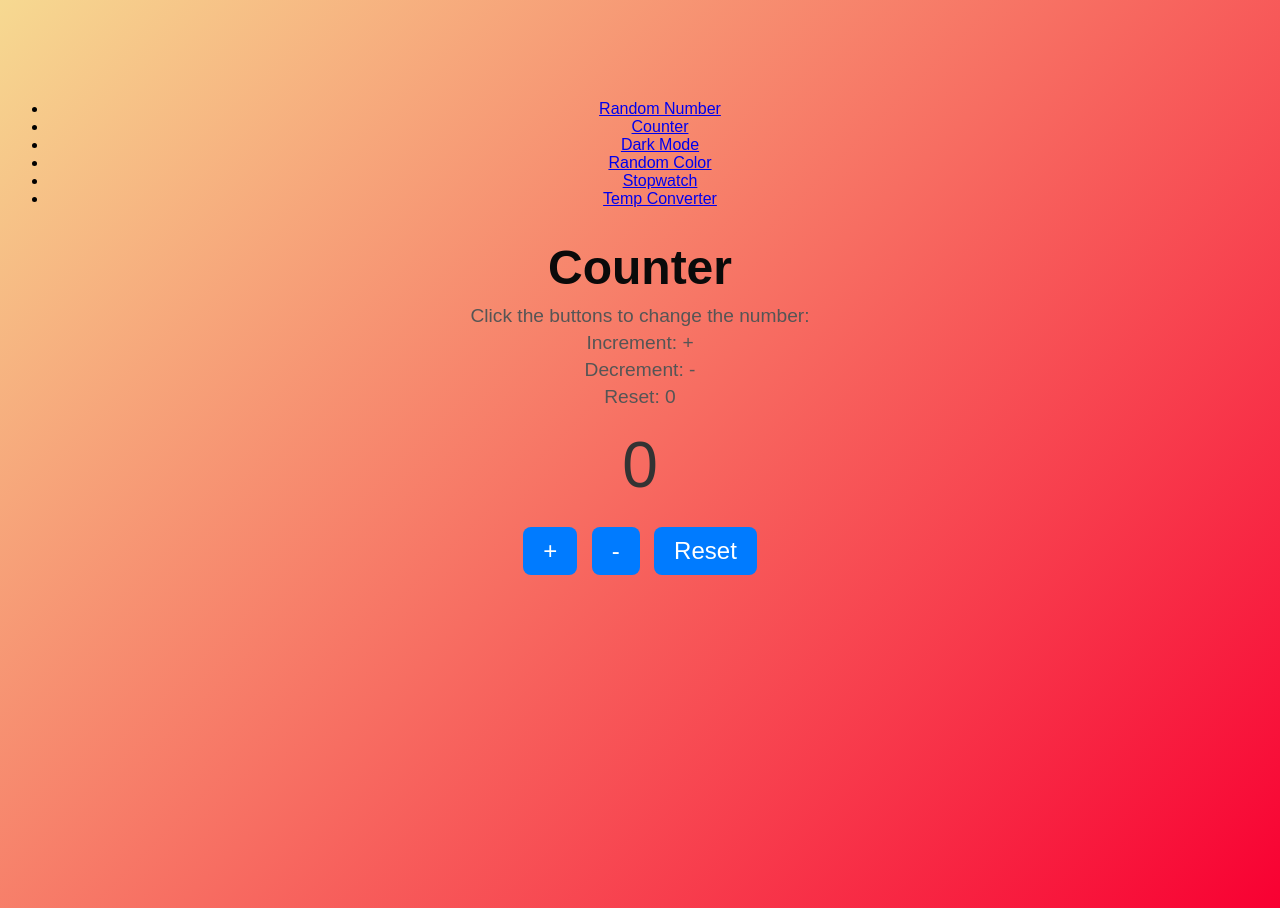
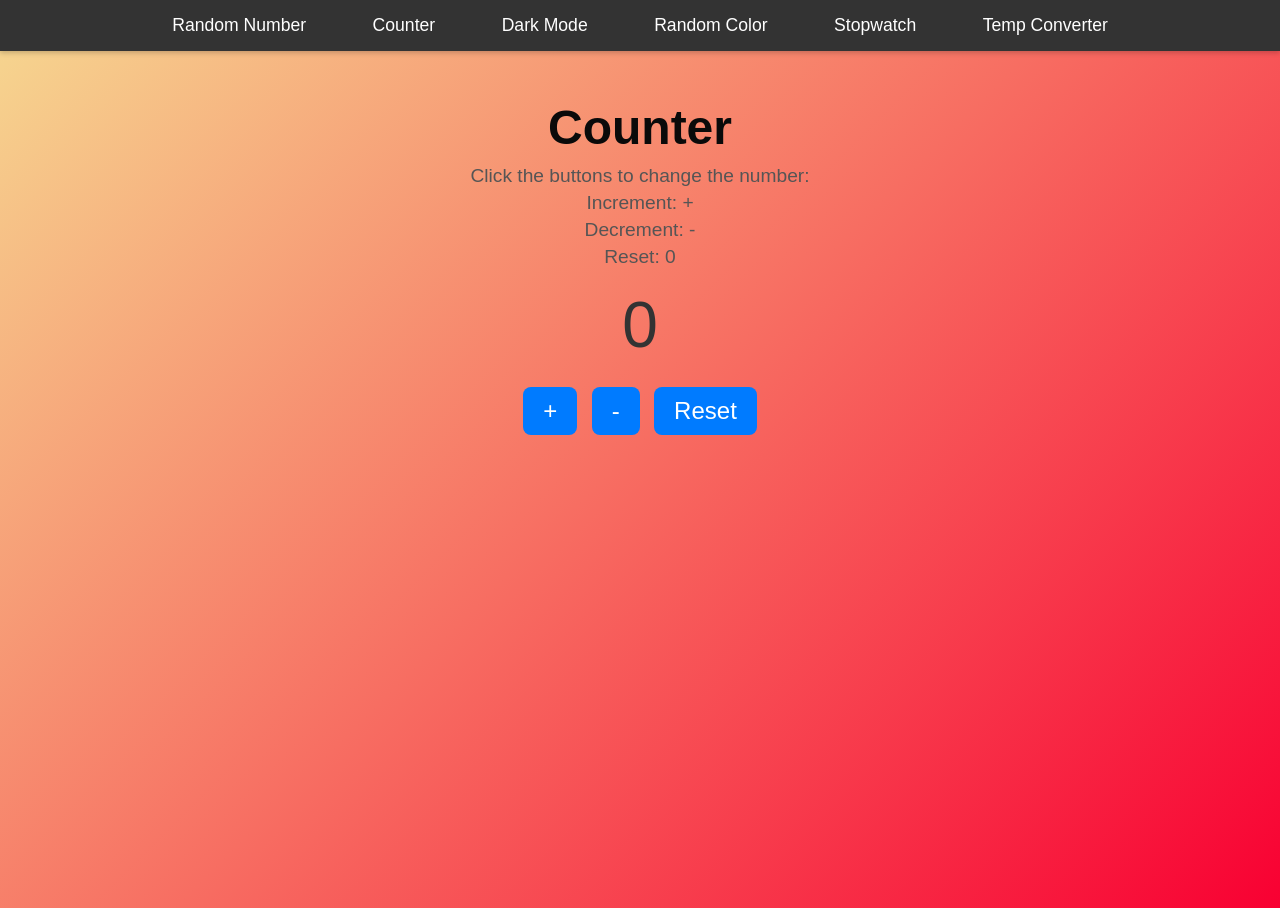
Before and after one commit to Priyankashine/Task-3, a plain HTML site: page Count.html in a window 1280 px wide. Drawn offline with Linux system fonts and the light colour scheme.

Commit message:
changed nav

```diff
--- a/Count.html
+++ b/Count.html
@@ -36,6 +36,42 @@
             margin: 20px 0;
             color: #333;
         }
+                /* Navigation Bar Styles */
+        nav {
+            background-color: #333;
+            width: 100%;
+            padding: 15px 0;
+            position: absolute; /* Fixes nav to the top */
+            top: 0;
+            left: 0;
+            z-index: 1000;
+            box-shadow: 0 2px 5px rgba(0,0,0,0.2);
+        }
+
+        nav ul {
+            list-style: none;
+            margin: 0;
+            padding: 0;
+            text-align: center;
+        }
+
+        nav ul li {
+            display: inline-block; /* Display links side-by-side */
+            margin: 0 15px;
+        }
+
+        nav ul li a {
+            color: white;
+            text-decoration: none;
+            font-size: 1.1rem;
+            padding: 8px 16px;
+            border-radius: 5px;
+            transition: background-color 0.3s ease;
+        }
+
+        nav ul li a:hover {
+            background-color: #555;
+        }
 
         button {
             font-size: 1.5rem;
@@ -69,6 +105,7 @@
             <li><a href="Tempconvert.html">Temp Converter</a></li>
         </ul>
     </nav>
+
     <h1>Counter</h1>
     <p>Click the buttons to change the number:</p>
     <p>Increment: +</p>
```
Also changed, not shown: Darkmode.html (+35 -0 lines), Randomcolour.html (+36 -0 lines), Stopwatch.html (+36 -0 lines), Tempconvert.html (+36 -0 lines).
